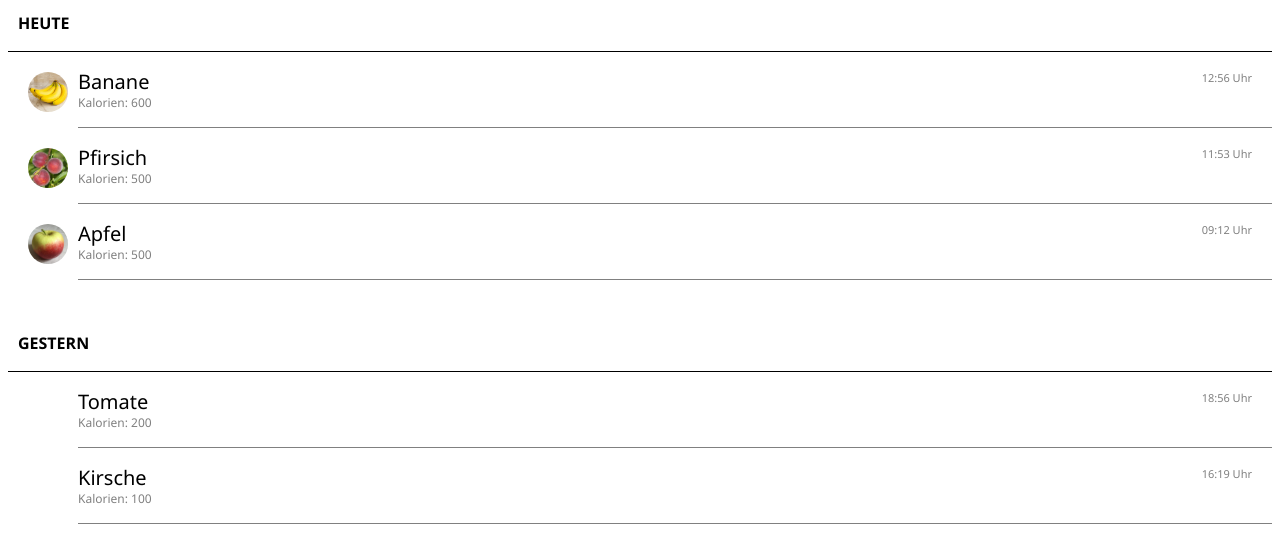
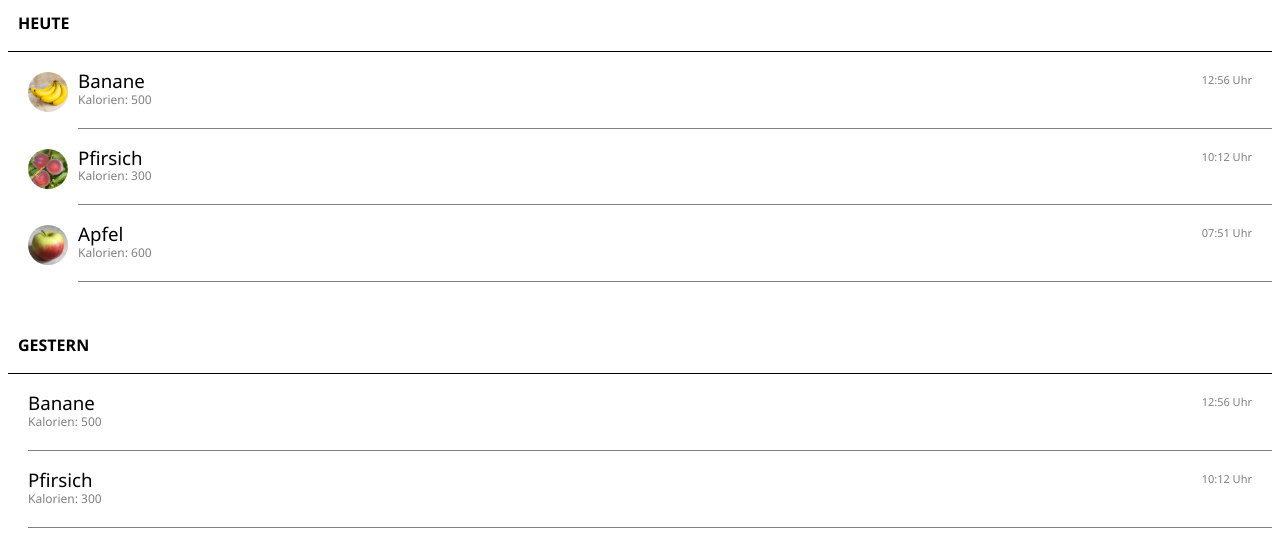
Before and after one commit to ignazhabibi/learning-js, a plain HTML site: page index.html in a window 1280 px wide. Drawn offline with Linux system fonts and the light colour scheme.

Commit message:
Wechsel zu Flexbox

```diff
--- a/data-list.css
+++ b/data-list.css
@@ -1,5 +1,9 @@
+div.data-list {
+    font-family: 'Segoe UI', Tahoma, Geneva, Verdana, sans-serif;
+    margin-bottom: 50px;
+}
+
 h2.data-list-header {
-    font-family: 'Segoe UI', Tahoma, Geneva, Verdana, sans-serif;
     text-transform: uppercase;
     line-height: 1;
     font-size: 16px;
@@ -8,51 +12,46 @@ h2.data-list-header {
     border-bottom: 1px solid black;
 }
 
-ul {
-    font-family: 'Segoe UI', Tahoma, Geneva, Verdana, sans-serif;
-    list-style-type: none;
-    position: relative;
-    margin: 0 0 50px 0;
-    padding: 0;
+div.data-list-item {
+    display: flex;
+    flex-flow: row nowrap;
+    margin-left: 10px;
+    margin-bottom: 20px;
 }
 
-li {
-    margin: 20px 0 20px 70px;
-    padding-bottom: 15px;
-    border-bottom: 1px solid gray;
-}
-
-img.data-list-img {
-    display: inline-block;
-    position: absolute;
+img.data-list-icon {
+    margin-left: 10px;
     border-radius: 50%;
-    left: 20px;
     width: 40px;
     height: 40px;
 }
 
-p.data-list-sequence {
-    float: right;
-    margin: 0 20px 5px 0;
-    padding: 0;
+div.data-list-content {
+    min-width: 100px;
+    flex-grow: 1;
+    margin-left: 10px;
+    padding-bottom: 20px;
+    border-bottom: 1px solid gray;
+}
+
+div.data-list-sequence {
     color: gray;
     font-size: 11px;
-    line-height: 1;
+    padding-right: 20px;
+    padding-bottom: 20px;
+    border-bottom: 1px solid gray;
 }
 
-h3.data-list-title {
-    margin: 0 0 5px 0;
+h3 {
+    margin: 0;
     padding: 0;
-    font-size: 20px;
-    color: black;
     line-height: 1;
     font-weight: normal;
 }
 
-p.data-list-content {
+p {
+    margin: 0;
+    padding: 0;
+    font-size: 12px;
     color: gray;
-    font-size: 12px;
-    margin: 0 0 3px 0;
-    padding: 0;
-    line-height: 1;
 }
--- a/index.html
+++ b/index.html
@@ -1,4 +1,5 @@
 <html>
+
 <head>
     <title>Meine Food App</title>
     <link rel="stylesheet" href="./data-list.css">
@@ -6,41 +7,52 @@
 </head>
 
 <body>
+    <div class="data-list">
         <h2 class="data-list-header">Heute</h2>
-        <ul>
-            <li>
-                <img class="data-list-img" src="./banana.jpg">
-                <p class="data-list-sequence">12:56 Uhr</p>
-                <h3 class="data-list-title">Banane</h3>
-                <p class="data-list-content">Kalorien: 600</p>
-            </li>
-            <li>
-                <img class="data-list-img" src="./peach.jpg">
-                <p class="data-list-sequence">11:53 Uhr</p>
-                <h3 class="data-list-title">Pfirsich</h3>
-                <p class="data-list-content">Kalorien: 500</p>
-            </li>
-            <li>
-                <img class="data-list-img" src="./apple.jpg">
-                <p class="data-list-sequence">09:12 Uhr</p>
-                <h3 class="data-list-title">Apfel</h3>
-                <p class="data-list-content">Kalorien: 500</p>
-            </li>
-        </ul>
+        <div class="data-list-item">
+            <img class="data-list-icon" src="./banana.jpg">
+            <div class="data-list-content">
+                <h3>Banane</h3>
+                <p>Kalorien: 500</p>
+            </div>
+            <div class="data-list-sequence">12:56 Uhr</div>
+        </div>
+        <div class="data-list-item">
+            <img class="data-list-icon" src="./peach.jpg">
+            <div class="data-list-content">
+                <h3>Pfirsich</h3>
+                <p>Kalorien: 300</p>
+            </div>
+            <div class="data-list-sequence">10:12 Uhr</div>
+        </div>
+        <div class="data-list-item">
+            <img class="data-list-icon" src="./apple.jpg">
+            <div class="data-list-content">
+                <h3>Apfel</h3>
+                <p>Kalorien: 600</p>
+            </div>
+            <div class="data-list-sequence">07:51 Uhr</div>
+        </div>
+    </div>
+
+    <div class="data-list">
         <h2 class="data-list-header">Gestern</h2>
-        <ul>
-            <li>
-                <p class="data-list-sequence">18:56 Uhr</p>
-                <h3 class="data-list-title">Tomate</h3>
-                <p class="data-list-content">Kalorien: 200</p>
-            </li>
-            <li>
-                <p class="data-list-sequence">16:19 Uhr</p>
-                <h3 class="data-list-title">Kirsche</h3>
-                <p class="data-list-content">Kalorien: 100</p>
-            </li>
-        </ul>
-
+        <div class="data-list-item">
+            <div class="data-list-content">
+                <h3>Banane</h3>
+                <p>Kalorien: 500</p>
+            </div>
+            <div class="data-list-sequence">12:56 Uhr</div>
+        </div>
+        <div class="data-list-item">
+            <div class="data-list-content">
+                <h3>Pfirsich</h3>
+                <p>Kalorien: 300</p>
+            </div>
+            <div class="data-list-sequence">10:12 Uhr</div>
+        </div>
+    </div>
 
 </body>
+
 </html>
```
Lines whose indentation alone changed are shown as unchanged.
